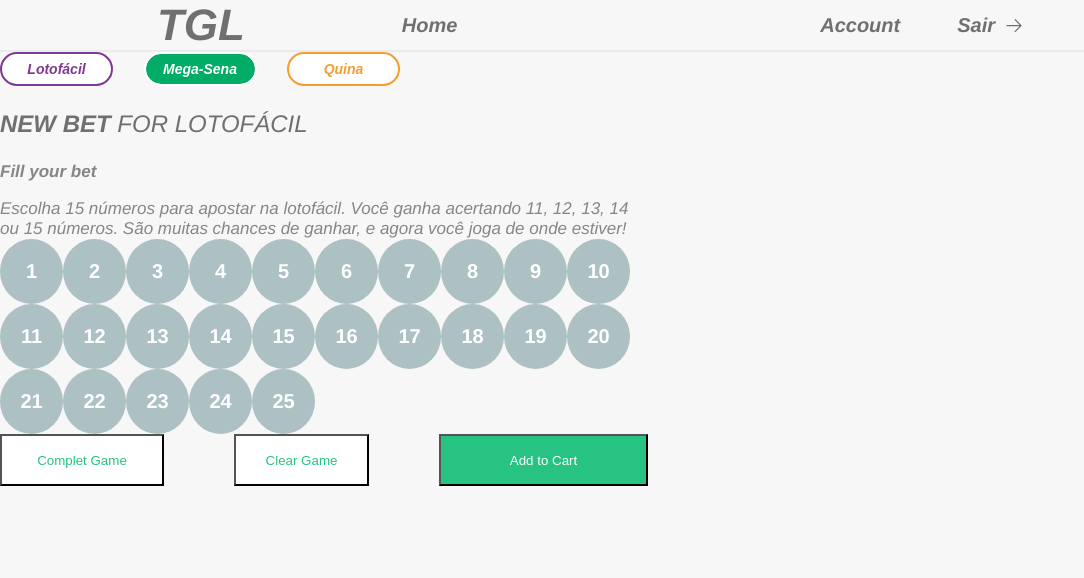
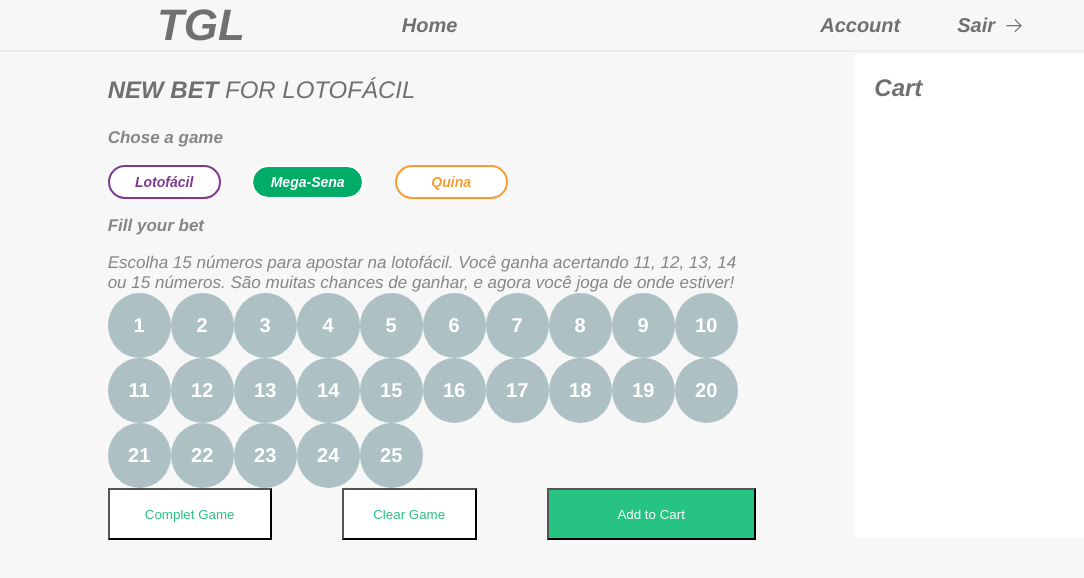
Before and after one commit to Danielbb21/ProvaReact, a React (Create React App) app in the folder prova-react/: page /new-bet in a window 1280 px wide. Shown: the top 578 px of the page, without its empty margins (0-1084 px from the left). Built offline with nearby package versions, Linux system fonts and the light colour scheme; the HTML template or start-up script is replaced by a standard one.

Commit message:
Done functional requisite: Delete

```diff
--- /dev/null
+++ b/prova-react/src/components/Cart/index.tsx
@@ -0,0 +1,30 @@
+import React from "react";
+import {
+  CartItemsWrapper,
+  CartLine,
+  CartRemoveButton,
+  CartWrapper,
+} from "./style";
+import { VscTrash } from "react-icons/vsc";
+interface CartItemsProps {
+  color: string;
+  onRemove: () => void;
+}
+
+const Cart: React.FC = () => {
+  return <CartWrapper></CartWrapper>;
+};
+
+export const CartItems: React.FC<CartItemsProps> = (props) => {
+  return (
+    <CartItemsWrapper>
+      <CartRemoveButton onClick={props.onRemove}>
+        <VscTrash />
+      </CartRemoveButton>
+      <CartLine colorLine={props.color} />
+      {props.children}
+    </CartItemsWrapper>
+  );
+};
+
+export default Cart;
--- /dev/null
+++ b/prova-react/src/components/Cart/style.ts
@@ -0,0 +1,46 @@
+import styled from "styled-components";
+
+interface LineProps{
+    colorLine: string;
+}
+
+export const CartWrapper = styled.div`
+    height: 48.4rem;
+    width: 31.7rem;
+    background: #FFFFFF;
+    display: flex;
+    flex-direction: column;
+
+`;
+
+export const CartTitle = styled.h2`
+    color: #707070;
+    font-size: 2.4rem;
+    font-weight: bold;
+    font-style: italic;
+    padding-left: 1.9rem;
+`;
+
+export const CartItemsWrapper =styled.div`
+    display: flex;
+    width: 95%;
+    /* height: 9rem; */
+`;
+
+export const CartRemoveButton = styled.div`
+
+    color: #888888;
+    width: 2rem;
+    height: 2.4rem;
+    /* border: none; */
+    &:hover{
+        cursor: pointer;
+    }
+`;
+
+export const CartLine = styled.div<LineProps>`
+    height: 100%;
+    width: 4rem;
+    background: ${(props) => props.colorLine};
+    border-radius: .4rem;
+`
--- a/prova-react/src/components/New-Bet/style.ts
+++ b/prova-react/src/components/New-Bet/style.ts
@@ -3,7 +3,19 @@
 interface ButtonProps{
     win: number;
 }
+export const BetPageWrapper = styled.div`
+    width: 100vw;
+    /* height: 75vh; */
+    display: flex;
+    align-items: center;
+    justify-content: space-evenly;
+`;
 
+export const BetNumbers = styled.div`
+    width: 50vw;
+    /* height: 100%; */
+
+`;
 export const TitleWrapper = styled.h3`
     width: 30.8rem;
 
--- a/prova-react/src/pages/NewBet.tsx
+++ b/prova-react/src/pages/NewBet.tsx
@@ -3,10 +3,17 @@
 import { useEffect } from "react";
 import ActionButton from "../components/ActionButton";
 import ButtonGame from "../components/ButtonGame";
+import { CartItems } from "../components/Cart";
+import { CartTitle, CartWrapper } from "../components/Cart/style";
 import Footer from "../components/Footer";
 import Navbar from "../components/Navbar";
 import { GameDescription, GameTitle } from "../components/New-Bet";
-import { ButtonInActionWrapper } from "../components/New-Bet/style";
+import {
+  BetNumbers,
+  BetPageWrapper,
+  ButtonInActionWrapper,
+  DescriptionTitle,
+} from "../components/New-Bet/style";
 import Numbers from "../components/Numbers";
 import { NumberPlace } from "../components/Numbers/style";
 import gameData from "../games.json";
@@ -20,6 +27,7 @@
   "max-number": number;
 }
 interface CartOptions {
+  id: string;
   price: number;
   numbers: number[];
   type: string;
@@ -164,6 +172,7 @@
     setCartNumber((previus) => {
       const newArray = [...previus];
       newArray.push({
+        id: Math.random().toString(),
         color: gameOptions.color,
         numbers: chosedNumbers,
         price: gameOptions.price,
@@ -175,9 +184,19 @@
     setChosedNumber([]);
   };
 
+  const removeItemHandler = (id: string) => {
+    console.log("id", id);
+
+    setCartNumber((previus) => previus.filter((cart) => cart.id !== id));
+  };
+
   return (
     <>
       <Navbar hasHome={true} />
+      <BetPageWrapper>
+        <BetNumbers>
+          <GameTitle title={"FOR " + gameOptions?.type.toUpperCase()} />
+          <DescriptionTitle>Chose a game</DescriptionTitle>
           <ButtonInActionWrapper win={40}>
             {gameData.types.map((game) => (
               <ButtonGame
@@ -190,7 +209,7 @@
               </ButtonGame>
             ))}
           </ButtonInActionWrapper>
-      <GameTitle title={"FOR " + gameOptions?.type.toUpperCase()} />
+
           <GameDescription description={gameOptions?.description} />
 
           <NumberPlace>
@@ -207,7 +226,9 @@
                     );
                   }
                   return (
-                <Numbers onChoseNumber={handleChoseNumber.bind(this, number)}>
+                    <Numbers
+                      onChoseNumber={handleChoseNumber.bind(this, number)}
+                    >
                       {number}
                     </Numbers>
                   );
@@ -240,6 +261,20 @@
               Add to Cart
             </ActionButton>
           </ButtonInActionWrapper>
+        </BetNumbers>
+        <CartWrapper>
+          <CartTitle>Cart</CartTitle>
+          {cartNumbers.map((element) => (
+            <CartItems
+              key={element.id}
+              onRemove={removeItemHandler.bind(this, element.id)}
+              color={element.color}
+            >
+              {element.numbers.toString()}
+            </CartItems>
+          ))}
+        </CartWrapper>
+      </BetPageWrapper>
     </>
   );
 };
```
Lines whose indentation alone changed are shown as unchanged.
